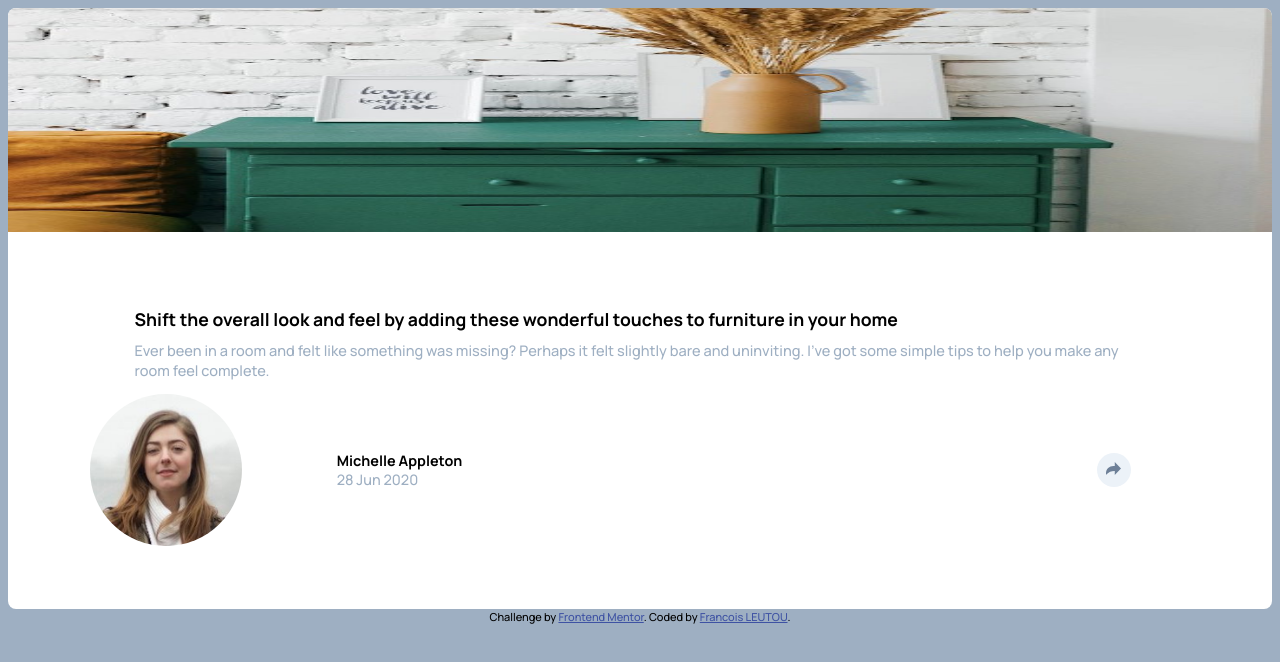
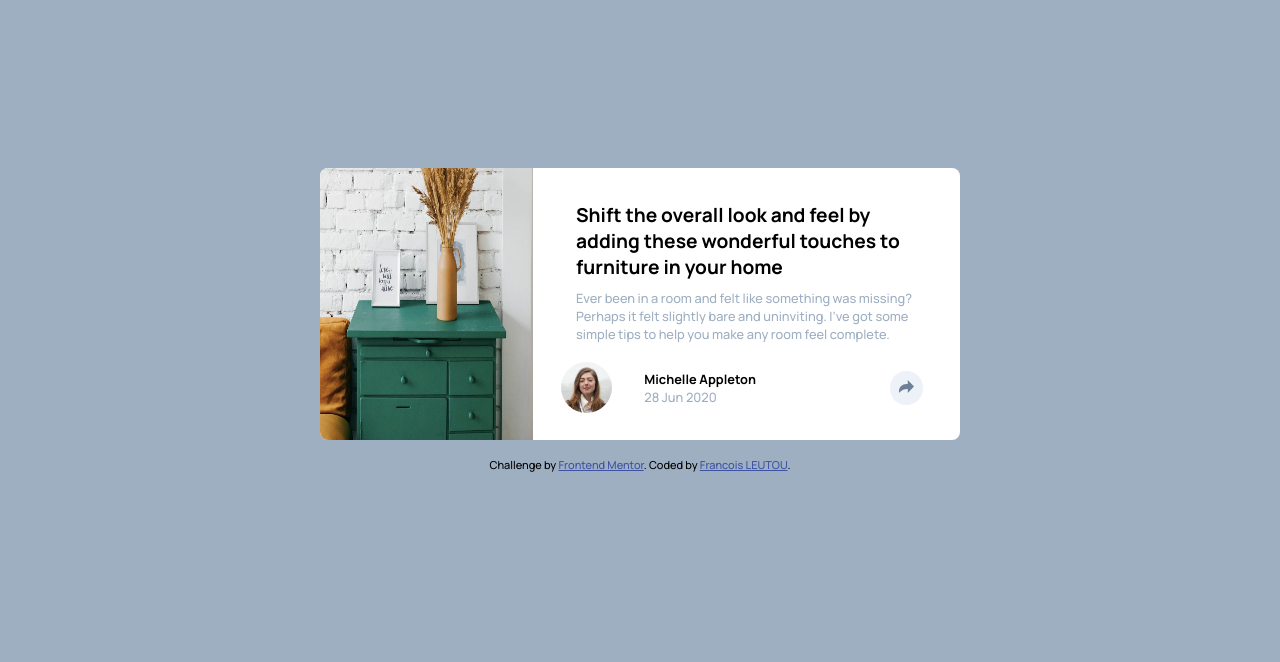
Before and after one commit to FrancisL0001/Article-Preview-Component, a plain HTML site: page index.html in a window 1280 px wide. Drawn offline with Linux system fonts and the light colour scheme.

Commit message:
Desktop style complete.

```diff
--- a/script.js
+++ b/script.js
@@ -1,4 +1,6 @@
 const footer = document.getElementById("foot");
+const body = document.querySelector("body");
+// Select the footer element and the body
 const footerImg = footer.querySelector('img');
 const footerP = footer.querySelector('p');
 const button = footer.querySelector('button');
@@ -6,6 +8,7 @@ const button = footer.querySelector('button');
 button.addEventListener("click", function(e) {
     const test = footer.classList.toggle('activefooter');
     // Toggle the footer class to switch between states
+    if (body.style.width < '426px'){
         if (test){
             footer.innerHTML = `
                 <p> SHARE </p>
@@ -15,13 +18,25 @@ button.addEventListener("click", function(e) {
                     <img src = './images/icon-pinterest.svg' alt = 'facebook'>
                 </div>
             `;
-        footer.appendChild(button)
+            footer.appendChild(button);
         }else{
             footer.innerHTML = `
                 <img src="./images/avatar-michelle.jpg" alt="Michelle Appleton" class="avatar" id="avatar">
                 <p><strong>Michelle Appleton</strong>  <br>28 Jun 2020</p>
-
             `
-        footer.appendChild(button)
+            footer.appendChild(button);
         };
+    } else if (body.style.width >= '426px') {
+        const tooltip = document.createElement('div');
+        tooltip.classList.add('tooltip');
+        tooltip.innerHTML = `
+            <p> SHARE </p>
+            <div class='tooltip'>
+                <img src = './images/icon-facebook.svg' alt = 'facebook'>
+                <img src = './images/icon-twitter.svg' alt = 'facebook'>
+                <img src = './images/icon-pinterest.svg' alt = 'facebook'>
+            </div>
+        `;
+        footer.appendChild(tooltip);
+    }
 })
--- a/style.css
+++ b/style.css
@@ -8,14 +8,11 @@ body{
 .container{
     border-radius: .5em;
     background-color: hsl(0, 0%, 100%);
-    display: flex;
-    flex-direction: column;
     place-items: center;
     justify-content: center;
 }
 
 h1{
-    font-size: 1.1em;
     font-weight: 700;
     width: 80%;
     padding-top: 5%;
@@ -24,14 +21,8 @@ h1{
 
 .container p{
     width: 80%;
-    font-size: .91em;
     color: hsl(212, 23%, 69%);
     font-weight: 500;
-}
-.drawer{
-    border-radius: .5em .5em 0% 0%;
-    width: 100%;
-    height: 14em;
 }
 
 .avatar, button{
@@ -72,9 +63,72 @@ button{
 .attribution a { color: hsl(228, 45%, 44%); }
 
 
+/* Specific designs */
+@media (max-width: 425px){
+    .container{
+        display: flex;
+        flex-direction: column;
+    }
+
+    .container h1{
+        font-size: 1.1em;
+    }
+
+    .container p{
+        font-size: .91em;
+    }
+
+    .drawer{
+        border-radius: .5em .5em 0% 0%;
+        width: 100%;
+        height: 14em;
+    }
+}
+
+@media (min-width: 426px){
+    body{
+        display: grid;
+        grid-template-rows: 9fr 1fr;
+        place-content: center;
+        place-items: center;
+        justify-content: center;
+    }
+    .container{
+        display: grid;
+        grid-template: 1fr 1fr 1fr/ 1fr 2fr;
+        width: 40em;
+        height: 17em;
+        margin-top: 25%;
+    }
+    .drawer{
+        grid-area: 1/ 1/ span 3/ 1;
+        width: 100%;
+        height: 100%;
+        border-radius: .5em 0 0 .5em;
+    }
+    .container h1{
+        font-size: 1.2em;
+        grid-area: 1/ 2/ 1/ 3;
+    }
+    .container p{
+        font-size: .8em;
+        grid-area: 2/ 2;
+    }
+    .footer{
+        grid-template-columns: 1fr 4fr 1fr;
+        grid-area: 3/ 2;
+    }
+    .footer p{
+        grid-area: 1/ 2;
+    }
+}
+
 
 
 /* JS styles */
+
+/* Mobile design */
+@media (max-width: 425px){
 .activefooter{
     display: grid;
     grid-template-columns: 2fr 4fr 2fr;
@@ -106,3 +160,4 @@ button{
     grid-column: 3;
     background-color: hsl(212, 23%, 69%);
 }
+}
```
Lines whose indentation alone changed are shown as unchanged.
